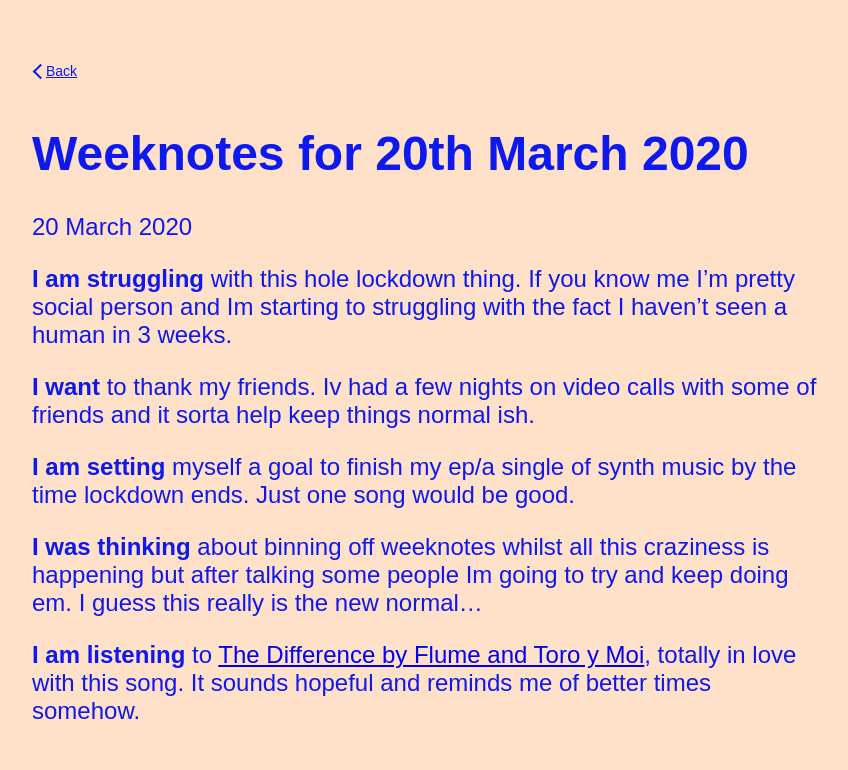
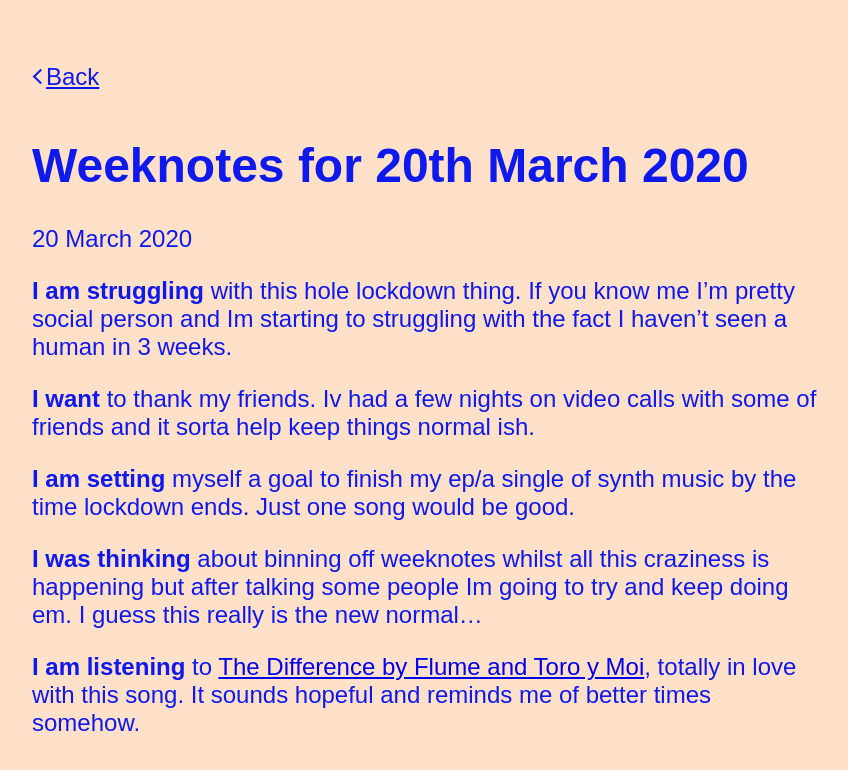
Before and after one commit to mrkwrght/mrkwrghtdotcom, a Jekyll site: the page built from _posts/2020-03-20-weeknotes-for-20th-march-2020.md, in a window 1280 px wide. Shown: the top 770 px of the page, without its empty margins (128-976 px from the left). Built offline with Jekyll 4.4.1, drawn with Linux system fonts in a browser that asks for light colours; some web fonts are replaced.

Commit message:
Update post.html

```diff
--- a/_layouts/post.html
+++ b/_layouts/post.html
@@ -8,7 +8,6 @@ layout: default
 
   .back-link {
       font-size: 24px;
-      font-size: .875rem;
       line-height: 1.14286;
       font-family: Arial,sans-serif;
       -webkit-font-smoothing: antialiased;
```
